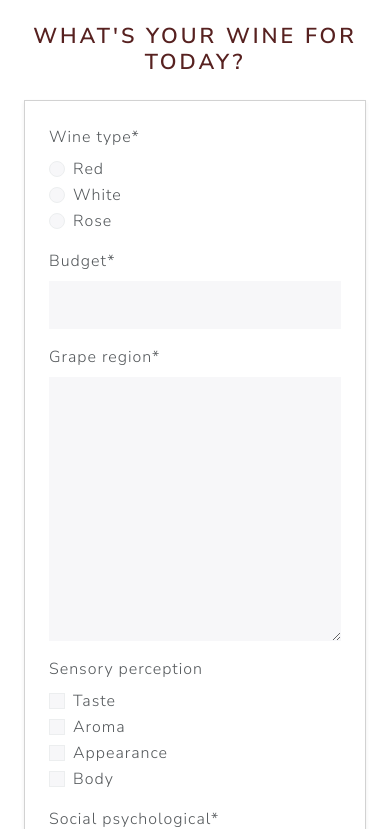
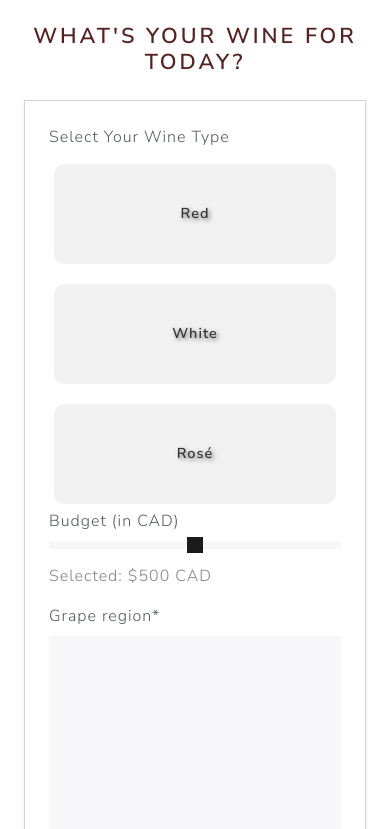
Before and after one commit to jonatasriciano/wine_app, a Django app: page /preferences/ in a window 390 px wide. Shown: the part 212-1041 px from the top of the page. Run offline with Django 3.2, Linux system fonts and the light colour scheme; the visitor is signed in with stand-in values (Sample User, id 1); some libraries are stand-ins or nearby versions.

Commit message:
CSS adjustements

```diff
--- a/preferences/forms.py
+++ b/preferences/forms.py
@@ -1,16 +1,29 @@
 # preferences/forms.py
 
 from django import forms
+from django.forms.widgets import NumberInput
 
 class WinePreferenceForm(forms.Form):
     WINE_TYPE_CHOICES = [
         ('Red', 'Red'),
         ('White', 'White'),
-        ('Rose', 'Rose'),
+        ('Rose', 'Rosé'),
     ]
 
     wine_type = forms.ChoiceField(choices=WINE_TYPE_CHOICES, widget=forms.RadioSelect)
-    budget = forms.DecimalField(decimal_places=2, required=True)
+
+    budget = forms.DecimalField(
+        decimal_places=2,
+        required=True,
+        widget=NumberInput(attrs={
+            'type': 'range',         # HTML range input
+            'min': '0',              # Minimum budget value
+            'max': '1000',            # Maximum budget value
+            'step': '1',             # Step increments
+            'class': 'form-range'    # Bootstrap class for styling sliders
+        })
+    )
+
     grape_region = forms.CharField(widget=forms.Textarea, required=True)
     sensory_perception = forms.MultipleChoiceField(
         choices=[
--- /dev/null
+++ b/preferences/static/css/custom.css
@@ -0,0 +1,93 @@
+.fancy-radio-group {
+    display: flex;
+    gap: 15px;
+    justify-content: center;
+    margin-top: 10px;
+    flex-wrap: wrap;
+}
+
+.fancy-radio-option {
+    position: relative;
+    cursor: pointer;
+    flex: 1 0 30%; /* Responsividade */
+    max-width: 150px;
+    margin: 5px;
+}
+
+.fancy-radio-option input[type="radio"] {
+    display: none;
+}
+
+.fancy-radio-option .fancy-radio-label {
+    display: flex;
+    align-items: center;
+    justify-content: center;
+    width: 100%;
+    height: 150px;
+    font-size: 1.2em;
+    font-weight: 600;
+    color: #333;
+    border-radius: 10px;
+    transition: transform 0.3s, box-shadow 0.3s, background-color 0.3s ease;
+    background-color: #f1f1f1;
+    text-shadow: 2px 2px 4px rgba(0, 0, 0, 0.5);
+}
+
+/* Estilos para cada tipo de vinho */
+.fancy-radio-option input[type="radio"]:checked + .fancy-radio-label {
+    background-repeat: no-repeat;
+    background-position: center;
+    color: #fff; /* Cor do texto quando selecionado */
+}
+
+.fancy-radio-option input[type="radio"][value="Red"]:checked + .fancy-radio-label {
+    background-image: url("/static/images/red_wine.png");
+    background-color: rgba(139, 0, 0, 0.7);
+}
+
+.fancy-radio-option input[type="radio"][value="White"]:checked + .fancy-radio-label {
+    background-image: url("/static/images/white_wine.png");
+    background-color: rgba(245, 222, 179, 0.7);
+}
+
+.fancy-radio-option input[type="radio"][value="Rose"]:checked + .fancy-radio-label {
+    background-image: url("/static/images/rose_wine.png");
+    background-color: rgba(255, 192, 203, 0.7);
+    background-size: 145%;
+}
+
+/* Efeito de hover para destaque */
+.fancy-radio-option:hover .fancy-radio-label {
+    box-shadow: 0 0 10px rgba(0, 0, 0, 0.2);
+    transform: scale(1.05);
+}
+
+/* Media Queries */
+@media (max-width: 768px) {
+    .fancy-radio-group {
+        gap: 10px;
+        justify-content: space-evenly;
+    }
+
+    .fancy-radio-option {
+        flex: 1 0 45%; /* Maior espaço disponível para as opções */
+        max-width: 120px;
+    }
+
+    .fancy-radio-option .fancy-radio-label {
+        height: 120px;
+        font-size: 1em;
+    }
+}
+
+@media (max-width: 480px) {
+    .fancy-radio-option {
+        flex: 1 0 90%; /* As opções ocupam mais largura em telas muito pequenas */
+        max-width: 100%;
+    }
+
+    .fancy-radio-option .fancy-radio-label {
+        height: 100px;
+        font-size: 0.9em;
+    }
+}
--- a/preferences/templates/preferences/base.html
+++ b/preferences/templates/preferences/base.html
@@ -11,6 +11,7 @@
 
     <!-- Bootswatch theme (Flatly in this example) -->
     <link rel="stylesheet" href="{% static 'css/bootstrap.min.css' %}">
+    <link rel="stylesheet" href="{% static 'css/custom.css' %}">
     {% block extra_css %}{% endblock %}
 </head>
 <body>
--- a/preferences/templates/preferences/wine_preferences.html
+++ b/preferences/templates/preferences/wine_preferences.html
@@ -1,42 +1,55 @@
+<!-- preferences.html -->
+
 {% extends 'preferences/base.html' %}
+{% load crispy_forms_tags %}
 
 {% block title %}Wine Preferences{% endblock %}
-
-{% load crispy_forms_tags %}
 
 {% block content %}
     <div class="container">
         <h3 class="text-center mb-4 text-danger-emphasis">What's your wine for today?</h1>
 
-        <!-- Formulário de Preferências de Vinho -->
+        <!-- Wine Preferences Form -->
         <form method="POST" class="card p-4 mb-4 shadow-sm">
             {% csrf_token %}
             <div class="mb-3">
-                {{ form.wine_type|as_crispy_field }}
-                {{ form.budget|as_crispy_field }}
+                <div class="wine-type-options">
+                    <label>Select Your Wine Type</label>
+                    <div class="fancy-radio-group">
+                        {% for choice in form.wine_type %}
+                            <label class="fancy-radio-option">
+                                {{ choice.tag }}
+                                <span class="fancy-radio-label">{{ choice.choice_label }}</span>
+                            </label>
+                        {% endfor %}
+                    </div>
+                </div>
+
+                <!-- Display budget slider -->
+                <label for="id_budget">Budget (in CAD)</label>
+                {{ form.budget }}
+                <p id="budget_value" class="text-muted">Selected: $<span>{{ form.budget.value }}</span> CAD</p>
+
                 {{ form.grape_region|as_crispy_field }}
                 {{ form.sensory_perception|as_crispy_field }}
                 {{ form.social_psychological|as_crispy_field }}
                 {{ form.save_selection|as_crispy_field }}
-
             </div>
             <button type="submit" class="btn btn-primary w-100">Submit Preferences</button>
         </form>
+    </div>
 
-        <!-- Exibição de JSON enviado, se presente -->
-        {% if json_data %}
-            <div class="card mb-4 p-4 shadow-sm">
-                <h2 class="h5 text-secondary">JSON Data Sent:</h2>
-                <pre class="bg-light p-3 rounded">{{ json_data }}</pre>
-            </div>
-        {% endif %}
+    <script>
+        // JavaScript to update the displayed value as the slider is moved
+        const slider = document.getElementById("id_budget");
+        const output = document.getElementById("budget_value").getElementsByTagName("span")[0];
 
-        <!-- Exibição de Resposta da API, se presente -->
-        {% if api_response %}
-            <div class="card mb-4 p-4 shadow-sm">
-                <h2 class="h5 text-secondary">API Response:</h2>
-                <pre class="bg-light p-3 rounded">{{ api_response }}</pre>
-            </div>
-        {% endif %}
-    </div>
+        // Set initial slider display value
+        output.textContent = slider.value;
+
+        // Update display on input change
+        slider.oninput = function() {
+            output.textContent = this.value;
+        }
+    </script>
 {% endblock %}
```
Also changed, not shown: preferences/static/images/red_wine.png (added), preferences/static/images/rose_wine.png (added), preferences/static/images/white_wine.png (added), 1 other file.
